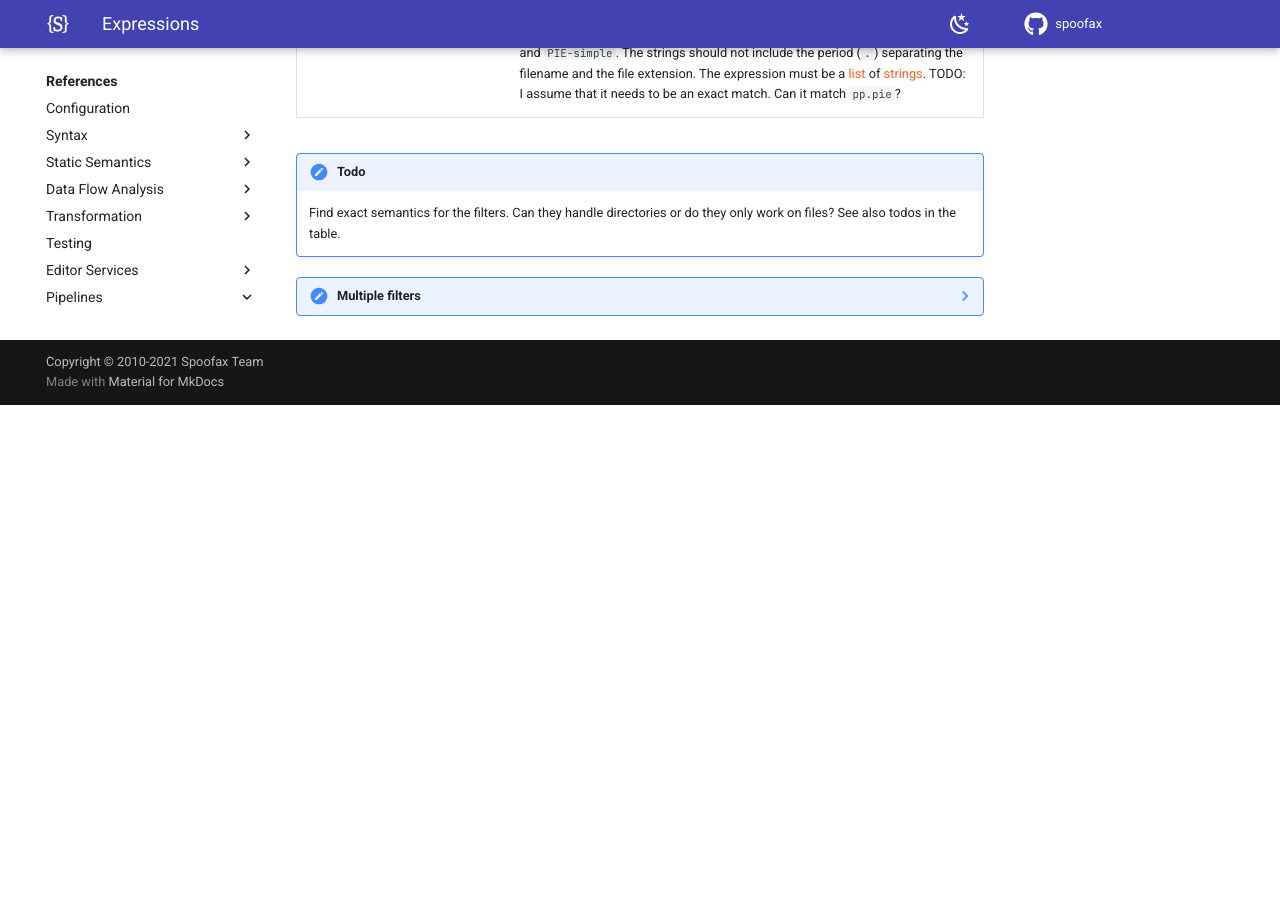
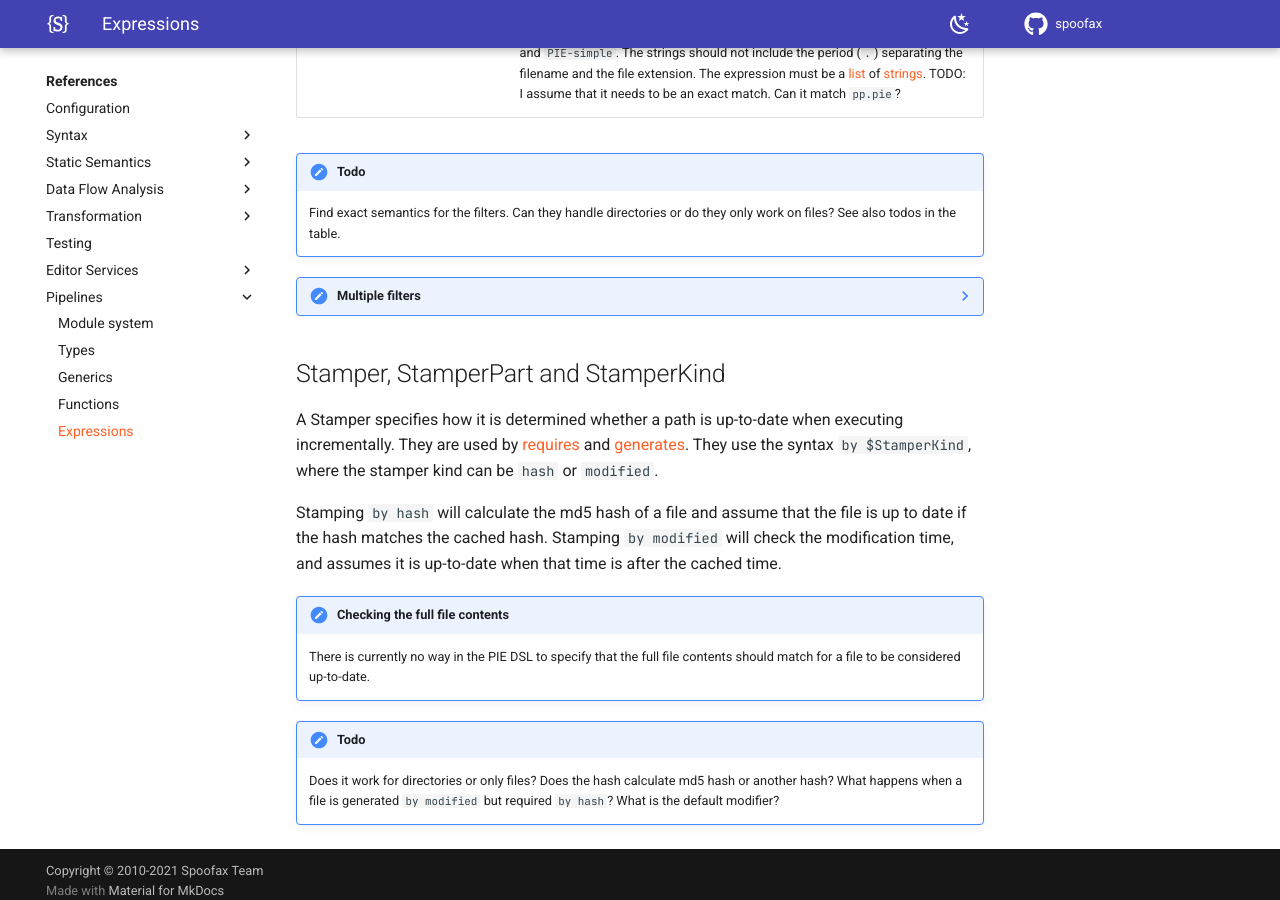
Before and after one commit to pdmosses/metaborg.github.io, an MkDocs documentation site: the page built from docs/references/pipelines/expressions.md, in a window 1280 px wide and 900 px high, scrolled down 9319 px. Built offline with MkDocs 1.6.1 and Material for MkDocs 9.7.7, drawn with Linux system fonts in a browser that asks for light colours; comment, search, counter and statistics services are not loaded; before the commit the page ends 9724 px from its top, so only the background shows below that.

Commit message:
Add section on PIE stampers

```diff
--- a/docs/references/pipelines/expressions.md
+++ b/docs/references/pipelines/expressions.md
@@ -446,3 +446,22 @@
 ??? note "Multiple filters"
     It is not allowed to use multiple filters.
     If you need multiple filters, encode your requirements in a regex filter instead.
+
+
+## Stamper, StamperPart and StamperKind
+
+A Stamper specifies how it is determined whether a path is up-to-date when executing incrementally.
+They are used by [requires](#requires) and [generates](#generates).
+They use the syntax `by $StamperKind`, where the stamper kind can be `hash` or `modified`.
+
+Stamping `by hash` will calculate the md5 hash of a file and assume that the file is up to date if the hash matches the cached hash.
+Stamping `by modified` will check the modification time, and assumes it is up-to-date when that time is after the cached time.
+
+!!! note "Checking the full file contents"
+    There is currently no way in the PIE DSL to specify that the full file contents should match for a file to be considered up-to-date.
+
+!!! todo
+    Does it work for directories or only files?
+    Does the hash calculate md5 hash or another hash?
+    What happens when a file is generated `by modified` but required `by hash`?
+    What is the default modifier?
```
